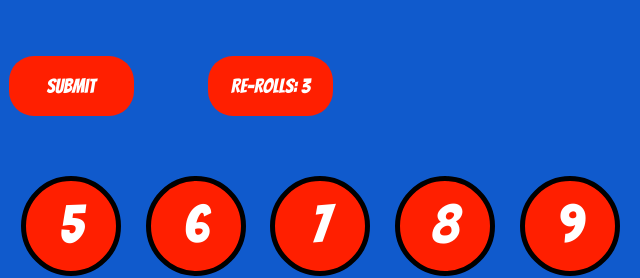
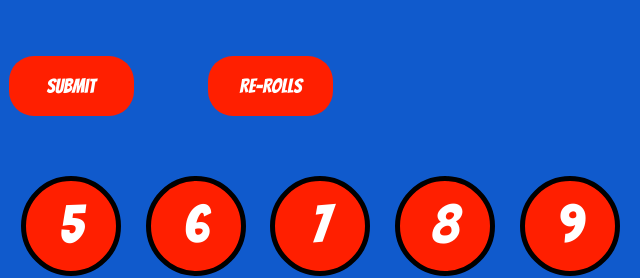
Before and after one commit to JHouck1230/Addition-Game, a plain HTML site: page index.html in a window 1280 px wide. Shown: the part 231-509 px from the top of the page, 569-1209 px from the left. Drawn offline with nearby package versions, Linux system fonts and the light colour scheme.

Commit message:
removed reroll counter

```diff
--- a/index.html
+++ b/index.html
@@ -25,7 +25,7 @@
 		<div id="middle" class='container'>
 			<button id="newGame">New Game</button>
 			<button id="submit">Submit</button>
-			<button id="reroll">Re-Rolls: <div id='rerolls'>3</div></button>
+			<button id="reroll">Re-Rolls</button>
 		</div>
 		<div id="bottom" class='container'>
 			<div class="numbers">1</div>
```
